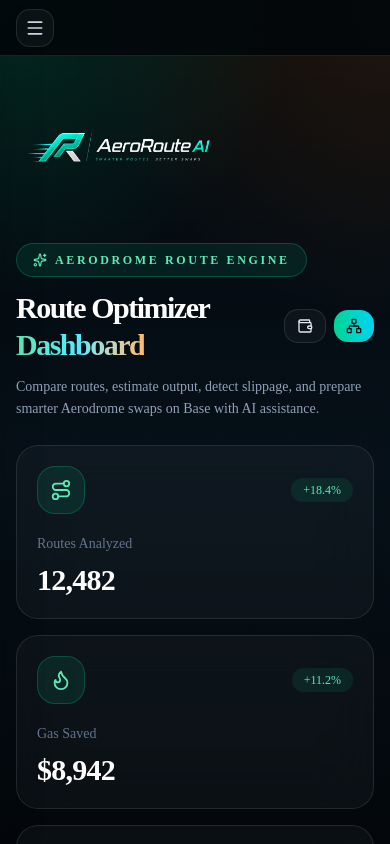
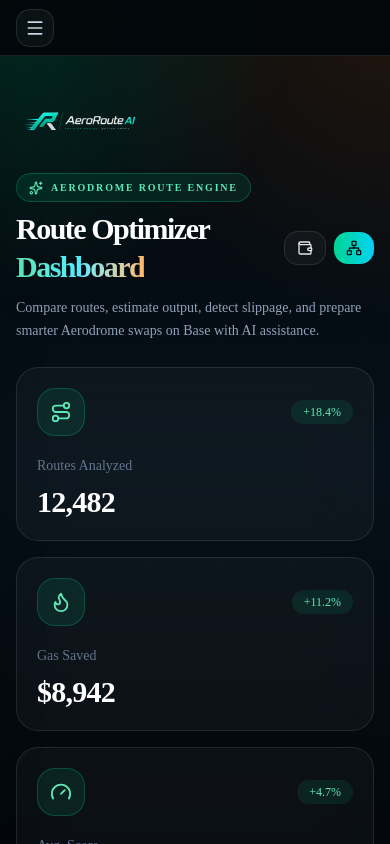
Before and after one commit to BethelHills/aeroroute-ai, a Next.js app: page /dashboard in a window 390 px wide. Shown: the top 844 px of the page. Built offline with nearby package versions, Linux system fonts and the light colour scheme.

Commit message:
Tighten mobile dashboard logo spacing and size.
Smaller logo and reduced header gaps so the badge and title sit closer beneath the brand mark on narrow screens.

Co-authored-by: Cursor <cursoragent@cursor.com>

```diff
--- a/src/app/(app)/dashboard/page.tsx
+++ b/src/app/(app)/dashboard/page.tsx
@@ -348,15 +348,15 @@ export default function AeroRouteDashboardPreview() {
   return (
     <AppPageRoot>
       <AppPageSection>
-        <AppPageHeader>
+        <AppPageHeader className="gap-2 sm:mb-8 sm:gap-4">
           <Logo
             priority
             href="/dashboard"
-            className="mb-2 h-auto w-52 sm:w-64 md:hidden"
+            className="h-auto w-32 max-w-[70%] sm:w-40 md:hidden"
           />
           <PageTitleBlock
             badge={
-              <div className="mb-3 inline-flex items-center gap-2 rounded-full border border-emerald-400/25 bg-emerald-400/10 px-4 py-2 text-xs font-bold uppercase tracking-[0.22em] text-emerald-300">
+              <div className="mb-2 inline-flex items-center gap-2 rounded-full border border-emerald-400/25 bg-emerald-400/10 px-3 py-1.5 text-[10px] font-bold uppercase tracking-[0.18em] text-emerald-300 sm:px-4 sm:py-2 sm:text-xs sm:tracking-[0.22em]">
                 <Sparkles size={14} />
                 Aerodrome Route Engine
               </div>
```
